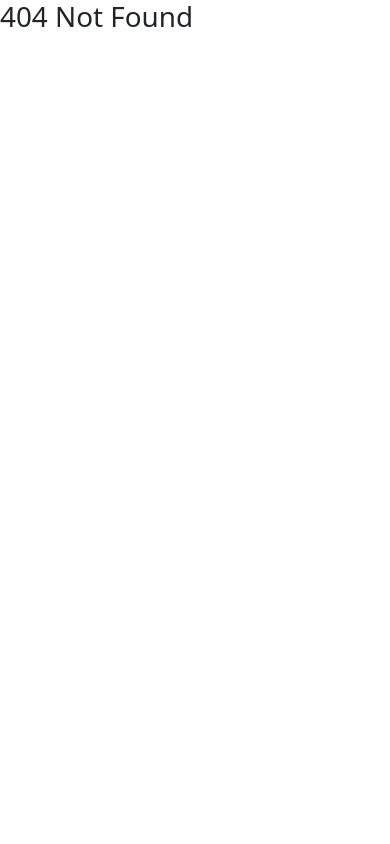
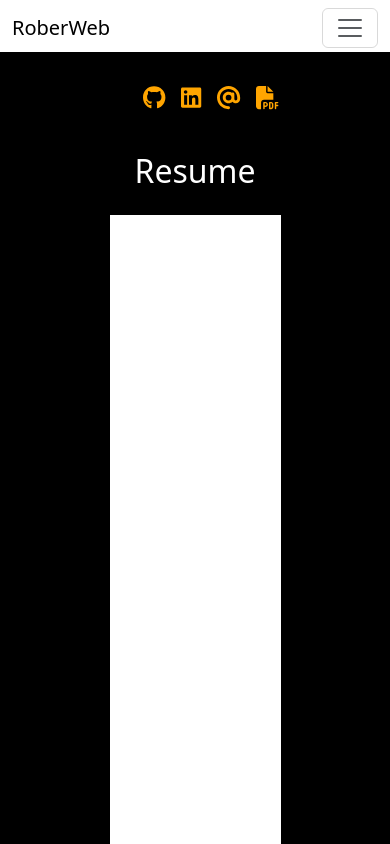
Before and after one commit to rober-web/React-Portfolio, a React (Vite) app: page /resume in a window 390 px wide. Before the commit this address had no page. Shown: the top 844 px of the page. Built offline with nearby package versions, Linux system fonts and the light colour scheme.

Commit message:
added pdf component, page and styles. Still not working properly for mobiles

```diff
--- a/src/assets/css/style.css
+++ b/src/assets/css/style.css
@@ -24,6 +24,15 @@
   font-size: var(--main-section-text);
 }
 
+/* CVPage */
+
+.ptop {
+  padding: 100px !important;
+}
+.the-pdf {
+  width: 90%;
+  height: 90vh;
+}
 /* Medium Size */
 
 /* Apply styles for screens 768px and wider (md) */
--- a/src/components/cv/CVComponent.jsx
+++ b/src/components/cv/CVComponent.jsx
@@ -2,11 +2,11 @@ import React from "react";
 import PDF from "../../assets/utils/MyCV.pdf";
 
 const CVComponent = () => (
-  <embed
+  <iframe className="the-pdf"
     src={PDF + "#toolbar=0"}
     type="application/pdf"
-    height={800}
-    width={500}
+    /*     height={800}
+    width={800} */
   />
 );
 
--- a/src/components/social/Social.jsx
+++ b/src/components/social/Social.jsx
@@ -14,7 +14,7 @@ import {
   faFilePdf,
 } from "@fortawesome/free-solid-svg-icons";
 
-import PDF from "../../assets/utils/MyCV.pdf";
+import CVComponent from "../cv/CVComponent";
 
 library.add(fab, faCheckSquare, faCoffee);
 
@@ -57,7 +57,7 @@ const Social = () => {
               <FontAwesomeIcon icon={faAt} className="fs-3 social-icon" />
             </Link>
             <li>
-              <Link title="CV">
+              <Link to="/resume" title="CV">
                 <FontAwesomeIcon
                   icon={faFilePdf}
                   className="fs-3 social-icon"
--- a/src/main.jsx
+++ b/src/main.jsx
@@ -9,6 +9,7 @@ import HomePage from "./pages/HomePage";
 import AboutPage from "./pages/AboutPage";
 import GalleryPage from "./pages/GalleryPage";
 import ContactPage from "./pages/ContactPage";
+import CVPage from "./pages/CVPage";
 
 const router = createBrowserRouter([
   {
@@ -36,6 +37,11 @@ const router = createBrowserRouter([
     element: <ContactPage />,
     errorElement: <h1>404 Not Found</h1>,
   },
+  {
+    path: "/resume",
+    element: <CVPage />,
+    errorElement: <h1>404 Not Found</h1>,
+  },
 ]);
 
 ReactDOM.createRoot(document.getElementById("root")).render(
--- /dev/null
+++ b/src/pages/CVPage.jsx
@@ -0,0 +1,23 @@
+/* import React from "react"; */
+import "../assets/css/style.css";
+import Header from "../template/Header";
+import Footer from "../template/Footer";
+import CVComponent from "../components/cv/CVComponent";
+
+const AboutPage = () => {
+  return (
+    <>
+      <Header />
+      <section
+        id="gallery"
+        className="min-vh-100 d-flex flex-column justify-content-center align-items-center p-3  pb-5 ptop main-section-bg animate__animated animate__fadeIn"
+      >
+        {" "}
+        <h1 className="main-section-title text-center mb-4">Resume</h1>
+        <CVComponent />
+      </section>
+      <Footer />
+    </>
+  );
+};
+export default AboutPage;
```
